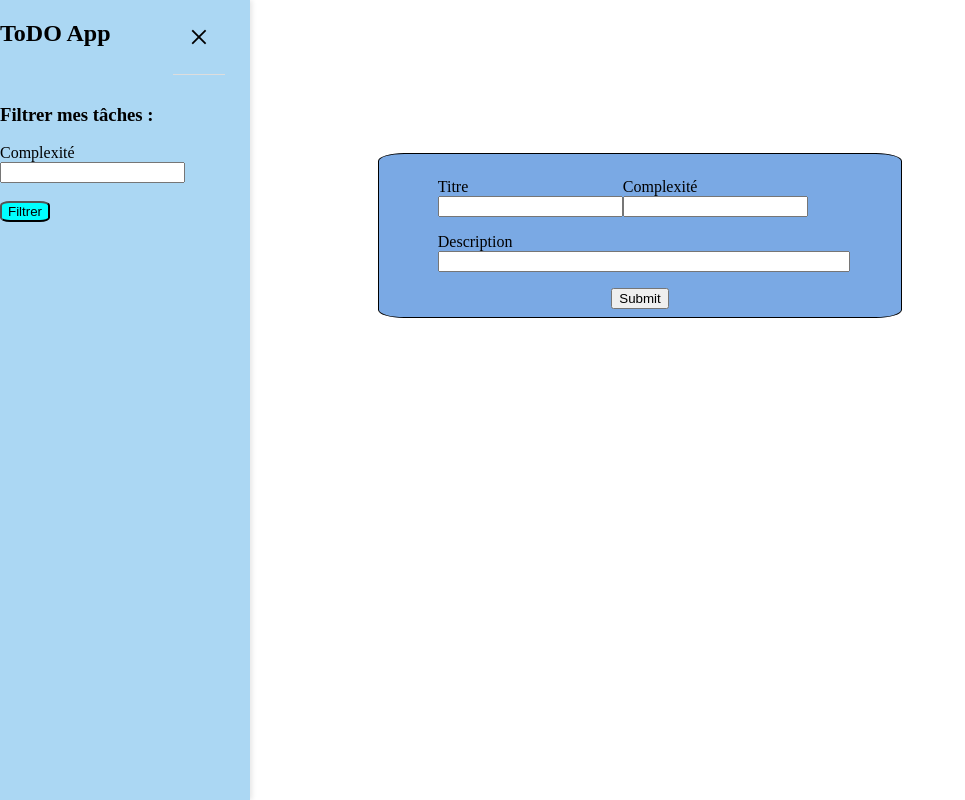
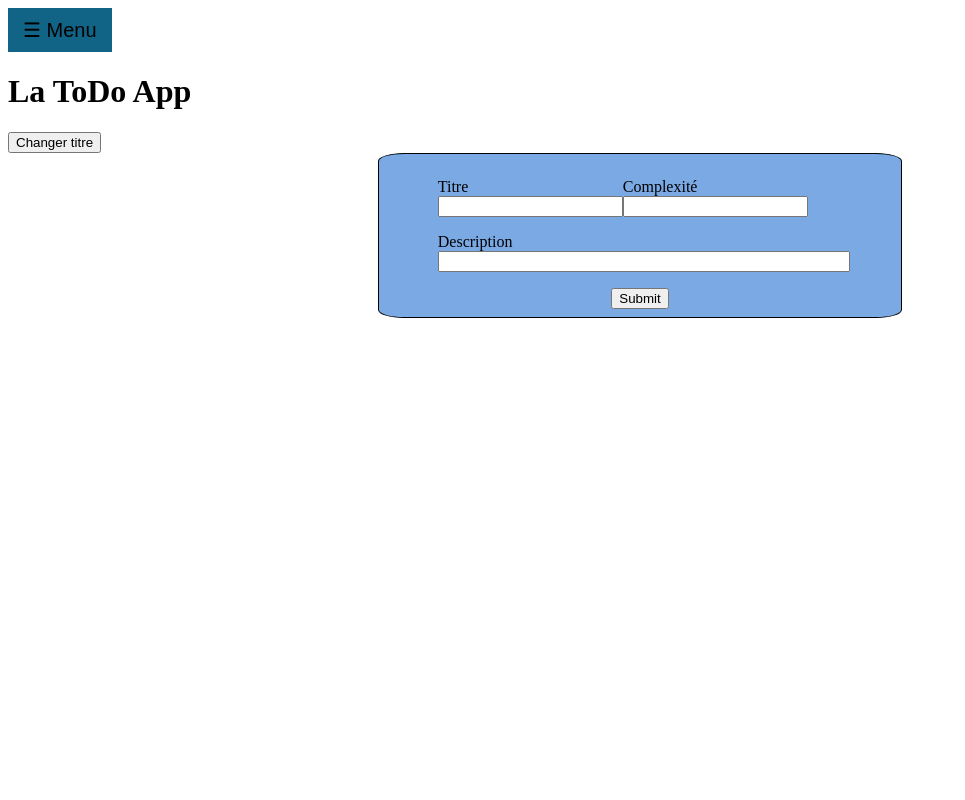
Before and after one commit to Aloha909/Test-Svelte-1, a SvelteKit app in the folder app1/: page / in a window 1280 px wide. Shown: the whole page, without its empty margins (0-965 px from the left). Built offline with nearby package versions, Linux system fonts and the light colour scheme.

Commit message:
update panel

```diff
--- a/app1/src/routes/+page.svelte
+++ b/app1/src/routes/+page.svelte
@@ -57,7 +57,7 @@
 
 
     function openNav() {
-    document.getElementById("mySidepanel").style.width = "250px";
+    document.getElementById("mySidepanel").style.width = "350px";
     }
 
 
@@ -146,7 +146,6 @@
 
 <!-- open button du panel-->
 <button class="openbtn" onclick= {openNav} >&#9776; Menu</button>
-
 <Header/>
 
 <form id="add-menu" onsubmit={add_task}>
@@ -204,8 +203,8 @@
 
 <!-- Sidebar -->
 <div id = "mySidepanel" class="sidebar">
-    <h2> ToDO App </h2>
-    <a href="javascript:void(0)" class="closebtn" onclick={closeNav} >&times;</a>
+    <h2 style ='text-align : center' > ToDO App </h2>
+    <a class="closebtn" onclick={closeNav} >&times;</a>
     <br>
     <h3>Filtrer mes tâches : </h3>
     <div>
--- a/app1/src/routes/home-page.scss
+++ b/app1/src/routes/home-page.scss
@@ -40,11 +40,11 @@
 	list-style-type: none;
 	margin: 0;
 	padding: 0;
-	width: 250px;
+	width: 0px;
 	height: 100vh; // Full height viewport
 	position: fixed; // Sticks to the side
 	top: 0;
-	left: 0;
+	right: 0;
 	background-color: #abd7f3;
 	overflow-y: auto; // Scroll inside if needed
 	box-shadow: 2px 0 5px rgba(0, 0, 0, 0.1);
@@ -84,9 +84,9 @@
 .closebtn {
 	position: absolute;
 	top: 0;
-	right: 25px;
+	left: 0;
 	font-size: 36px;
-	margin-left: 50px;
+	margin-left: 10px;
 }
 
 /* Style the button that is used to open the sidepanel */
```
